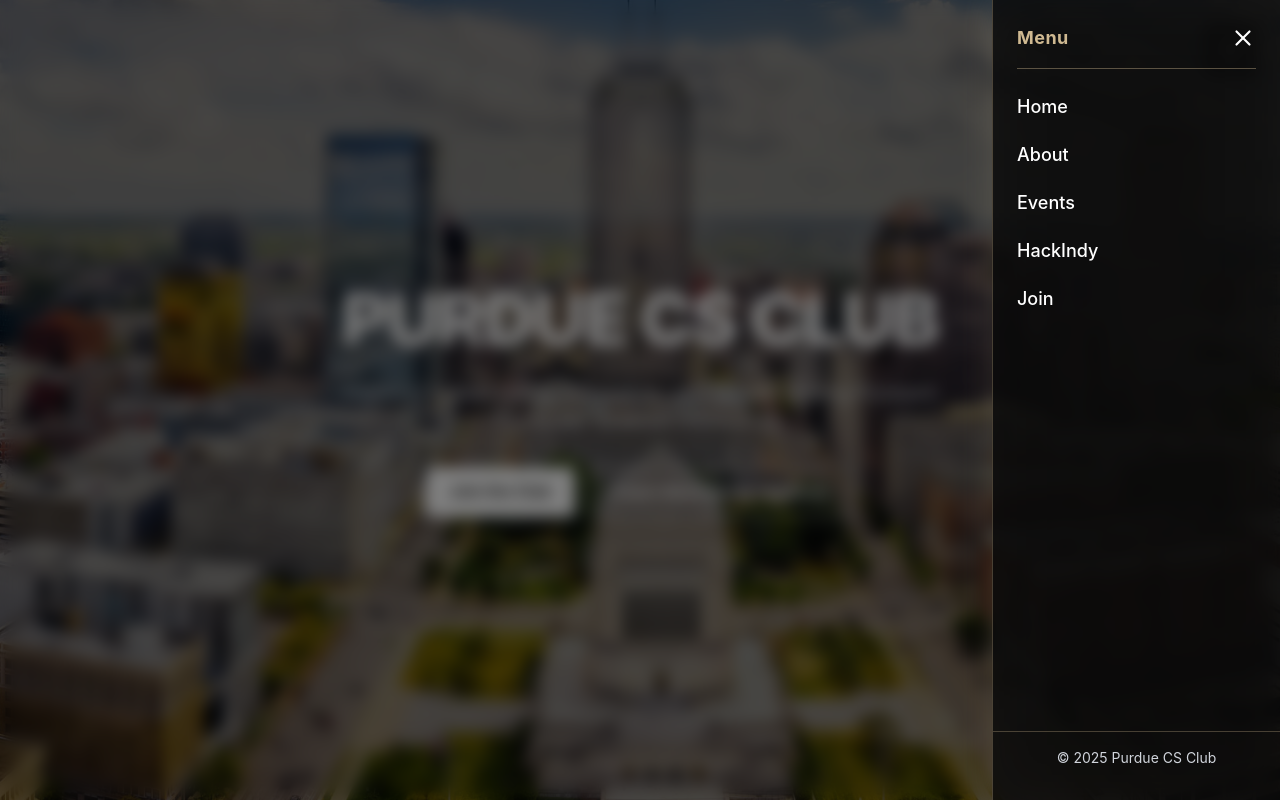
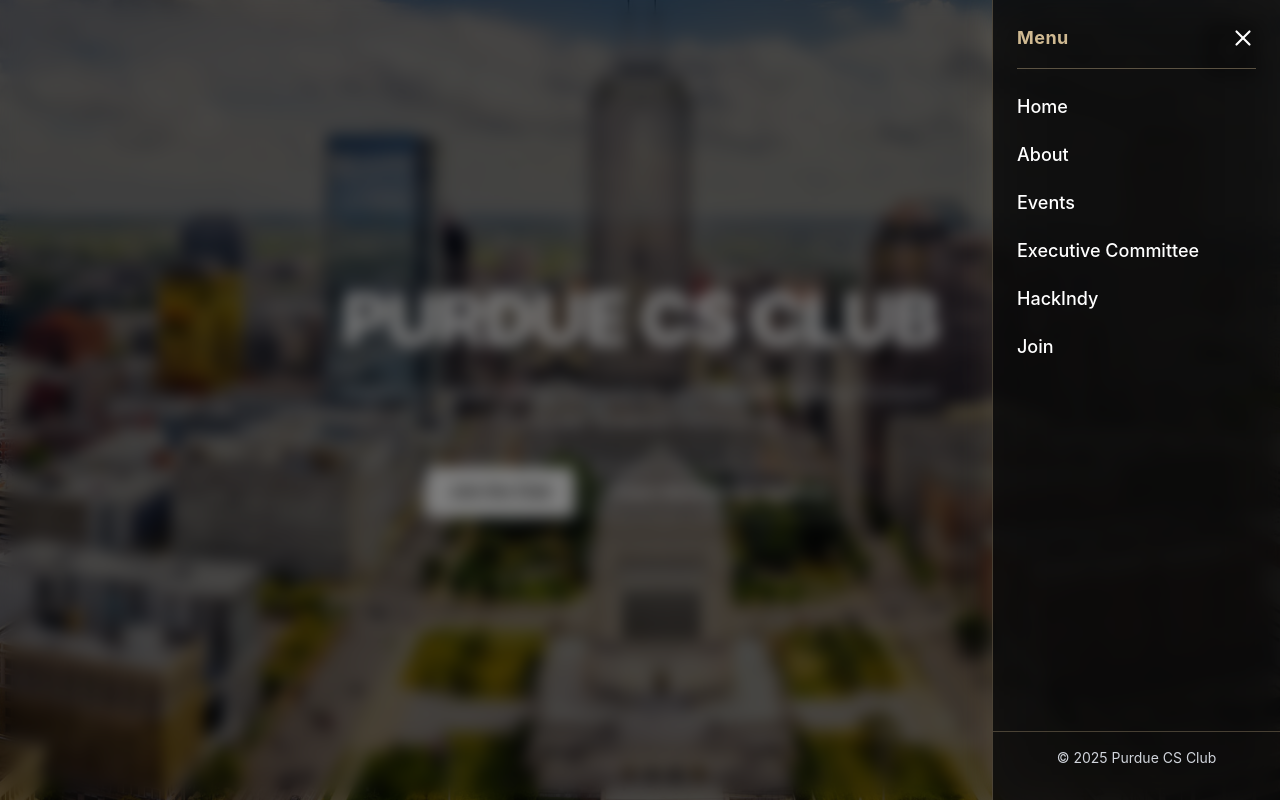
Before and after one commit to richinmrudul/cs-club-purdue, a Next.js app: page / in a window 1280 px wide. Both pictures are taken after a click on the button "Open menu". Built offline with nearby package versions, Linux system fonts and the light colour scheme.

Commit message:
integrate exec w sidebar

```diff
--- a/src/app/page.tsx
+++ b/src/app/page.tsx
@@ -18,7 +18,6 @@
     const type = () => {
       if (pause) return;
 
-      // Always show cursor during typing/deleting
       setShowCursor(true);
 
       if (!deleting) {
@@ -26,7 +25,6 @@
           setText(fullText.slice(0, i + 1));
           i++;
         } else {
-          // Pause before deleting
           pause = true;
           setTimeout(() => {
             pause = false;
@@ -38,7 +36,6 @@
           setText(fullText.slice(0, i - 1));
           i--;
         } else {
-          // Pause before typing again
           pause = true;
           setTimeout(() => {
             pause = false;
@@ -50,7 +47,6 @@
 
     const interval = setInterval(type, deleting ? 80 : 130);
 
-    // Cursor blinking only when paused
     const blink = setInterval(() => {
       if (pause) setShowCursor((prev) => !prev);
     }, 500);
@@ -143,6 +139,10 @@
               <Link href="/events" onClick={() => setMenuOpen(false)} className="hover:text-[#CFB991] transition">
                 Events
               </Link>
+              {/* Executive Committee link */}
+              <Link href="/exec" onClick={() => setMenuOpen(false)} className="hover:text-[#CFB991] transition">
+                Executive Committee
+              </Link>
               <Link
                 href="https://cshackindy.vercel.app"
                 target="_blank"
```
Also changed, not shown: public/exec-placeholder.jpg (added).
